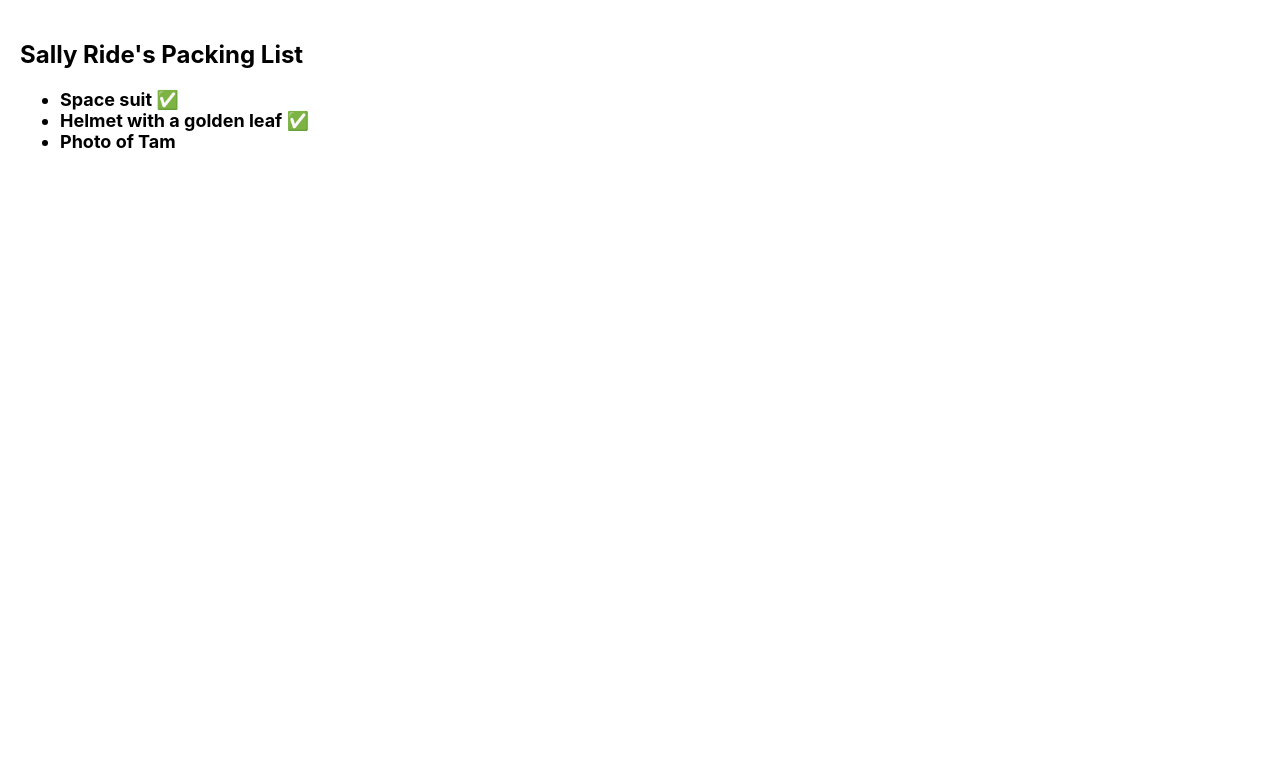
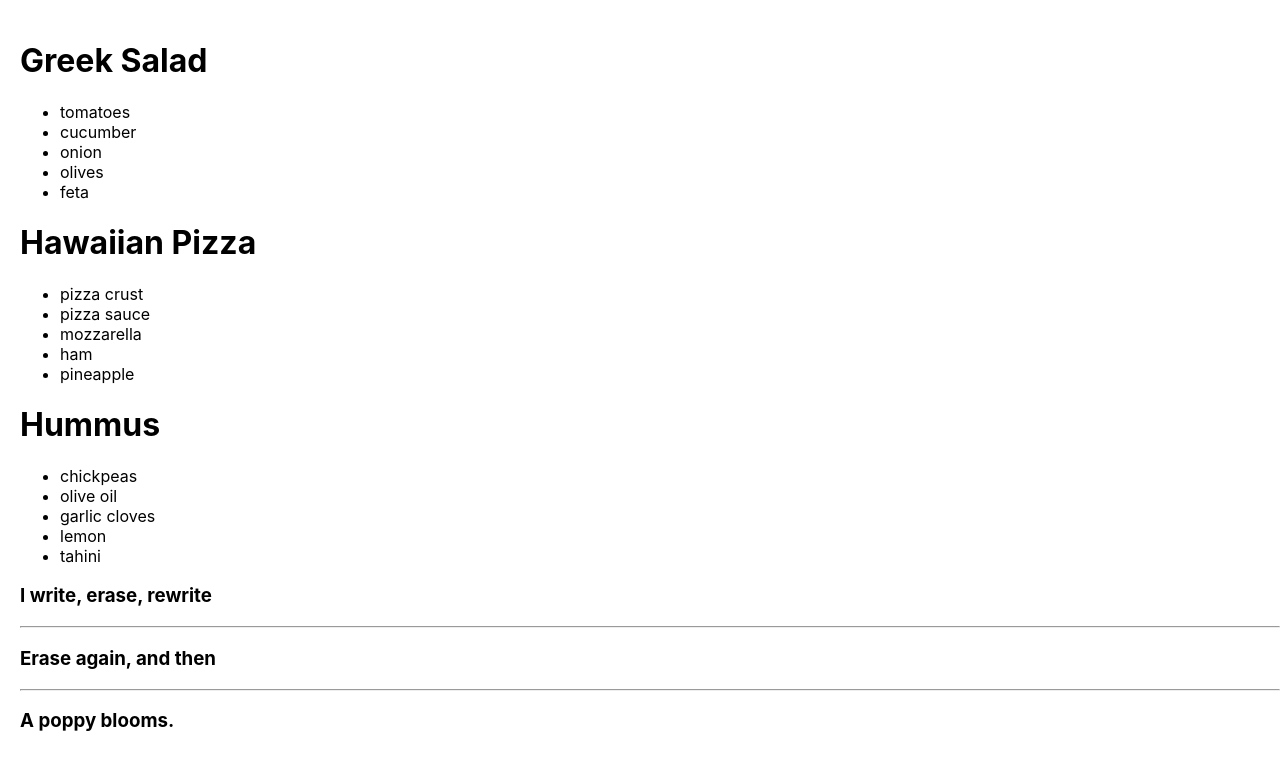
Before and after one commit to 7toR-web/react, a React (Create React App) app: page / in a window 1280 px wide. Shown: the top 770 px of the page. Built offline with nearby package versions, Linux system fonts and the light colour scheme.

Commit message:
renderingList + using Generic

```diff
--- a/src/App.tsx
+++ b/src/App.tsx
@@ -2,14 +2,20 @@ import React from 'react'
 import './App.css'
 import { Profile } from './components/passing props'
 import { FirstText } from './components/firstComponent'
-import { PackingList } from './conditionlyRendering'
+import { PackingList } from './components/conditionlyRendering'
+import List from './components/renderingLists'
+import { ReceipeLists } from './components/renderingLists'
+import { Separator } from './components/renderingLists'
 
 function App() {
     return (
         <>
             {/* <FirstText /> */}
             {/* <Profile /> */}
-            <PackingList />
+            {/* <PackingList /> */}
+            {/* <List /> */}
+            <ReceipeLists/>
+            <Separator />
         </>
     )
 }
--- /dev/null
+++ b/src/components/renderingLists/index.tsx
@@ -0,0 +1,172 @@
+import { Fragment } from 'react/jsx-runtime'
+import css from './lists.module.css'
+
+export type Props = {
+    id: any
+    name: string
+    ingradients: any
+}
+
+const people = [
+    {
+        id: 0,
+        name: 'Creola Katherine Johnson',
+        profession: 'mathematician',
+        accomplishment: 'spaceflight calculations',
+        imageId: 'MK3eW3A',
+    },
+    {
+        id: 1,
+        name: 'Mario José Molina-Pasquel Henríquez',
+        profession: 'chemist',
+        accomplishment: 'discovery of Arctic ozone hole',
+        imageId: 'mynHUSa',
+    },
+    {
+        id: 2,
+        name: 'Mohammad Abdus Salam',
+        profession: 'physicist',
+        accomplishment: 'electromagnetism theory',
+        imageId: 'bE7W1ji',
+    },
+    {
+        id: 3,
+        name: 'Percy Lavon Julian',
+        profession: 'chemist',
+        accomplishment:
+            'pioneering cortisone drugs, steroids and birth control pills',
+        imageId: 'IOjWm71',
+    },
+    {
+        id: 4,
+        name: 'Subrahmanyan Chandrasekhar',
+        profession: 'astrophysicist',
+        accomplishment: 'white dwarf star mass calculations',
+        imageId: 'lrWQx8l',
+    },
+]
+
+// const listRendering = people.map(item => <li>{item.name}</li>)
+// const listRendering = people
+//     .filter(item => item.profession === `chemist`)
+//     .map(item => (
+//         // <Fragment key={crypto.randomUUID()}>
+//         <Fragment key={item.id}>
+//             <p>
+//                 <b>{item.name}:</b>
+//                 <br />
+//                 {' ' + item.profession + ' '} <br />
+//                 known for {item.accomplishment}
+//             </p>
+//         </Fragment>
+//     ))
+
+// export { listRendering }
+
+export default function List() {
+    const chemists = people.filter(item => item.profession === `chemist`)
+    const anotherPersons = people.filter(item => item.profession !== `chemist`)
+    return (
+        <>
+            <h1>Scientists</h1>
+            <h2>Chemists</h2>
+            <ul>
+                {chemists.map(person => (
+                    <li key={person.id}>
+                        <p>
+                            <b>{person.name}:</b>
+                            {' ' + person.profession + ' '}
+                            known for {person.accomplishment}
+                        </p>
+                    </li>
+                ))}
+            </ul>
+            <h2>Another Persons</h2>
+            <ul>
+                {anotherPersons.map(person => (
+                    <li key={person.id}>
+                        <p>
+                            <b>{person.name}:</b>
+                            {' ' + person.profession + ' '}
+                            known for {person.accomplishment}
+                        </p>
+                    </li>
+                ))}
+            </ul>
+        </>
+    )
+}
+
+const recipes = [
+    {
+        id: 'greek-salad',
+        name: 'Greek Salad',
+        ingredients: ['tomatoes', 'cucumber', 'onion', 'olives', 'feta'],
+    },
+    {
+        id: 'hawaiian-pizza',
+        name: 'Hawaiian Pizza',
+        ingredients: [
+            'pizza crust',
+            'pizza sauce',
+            'mozzarella',
+            'ham',
+            'pineapple',
+        ],
+    },
+    {
+        id: 'hummus',
+        name: 'Hummus',
+        ingredients: [
+            'chickpeas',
+            'olive oil',
+            'garlic cloves',
+            'lemon',
+            'tahini',
+        ],
+    },
+]
+
+function ReceipeLists() {
+    // const { id, name, ingradients } = props
+
+    return (
+        <>
+            {recipes.map(item => (
+                <>
+                    <h1>{item.name}</h1>
+                    <ul>
+                        {item.ingredients.map(ingradient => (
+                            <li key={item.id}>{ingradient}</li>
+                        ))}
+                    </ul>
+                </>
+            ))}
+        </>
+    )
+}
+
+export { ReceipeLists }
+
+const poem = {
+    lines: [
+        'I write, erase, rewrite',
+        'Erase again, and then',
+        'A poppy blooms.',
+    ],
+}
+
+function Separator() {
+    let output: Array<any> = []
+
+    poem.lines.map((item, i) => {
+        output.push(<hr key={i + `separator`}></hr>)
+        output.push(<h3 key={i + `text`}>{item}</h3>)
+    })
+
+    output.shift()
+
+    return <>{output}</>
+}
+
+export { Separator }
```
Also changed, not shown: src/components/conditionlyRendering/condition.module.css (renamed from src/conditionlyRendering/condition.module.css), src/components/conditionlyRendering/index.tsx (renamed from src/conditionlyRendering/index.tsx), src/components/renderingLists/lists.module.css (added).
